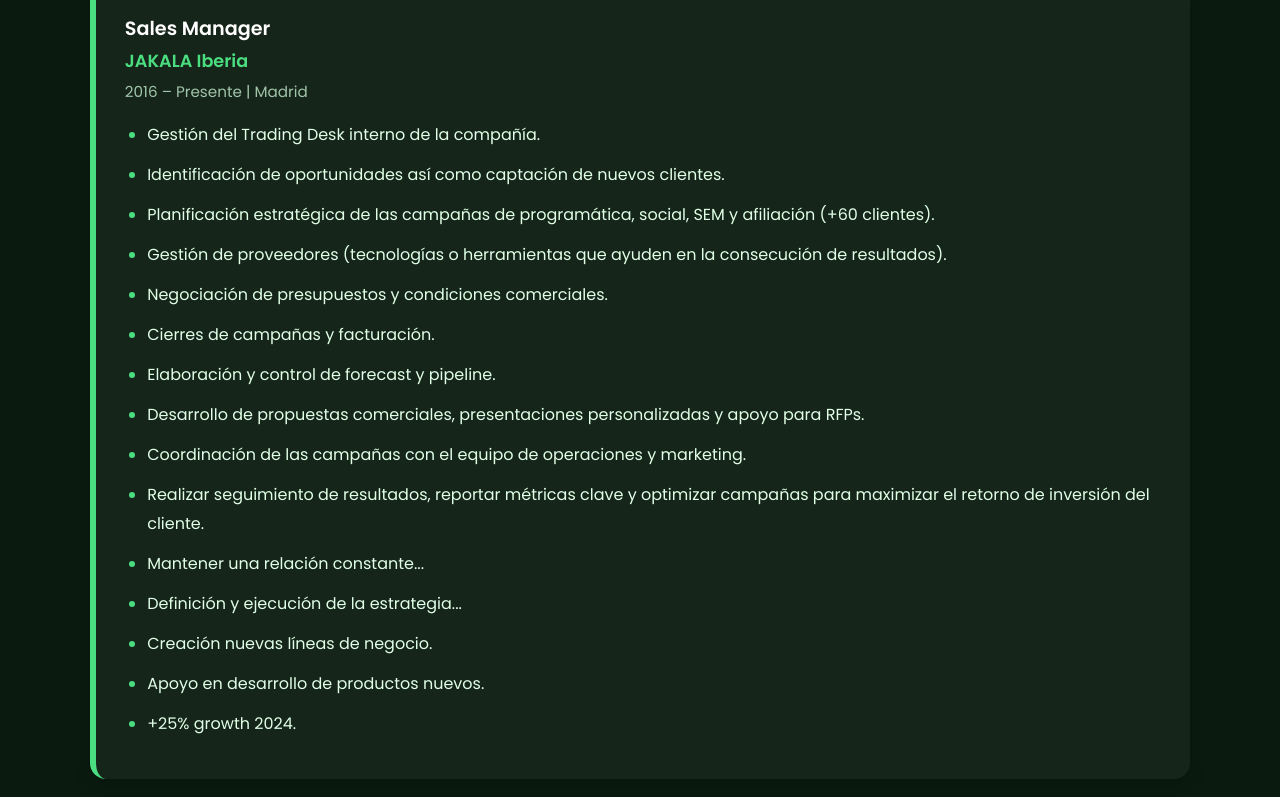
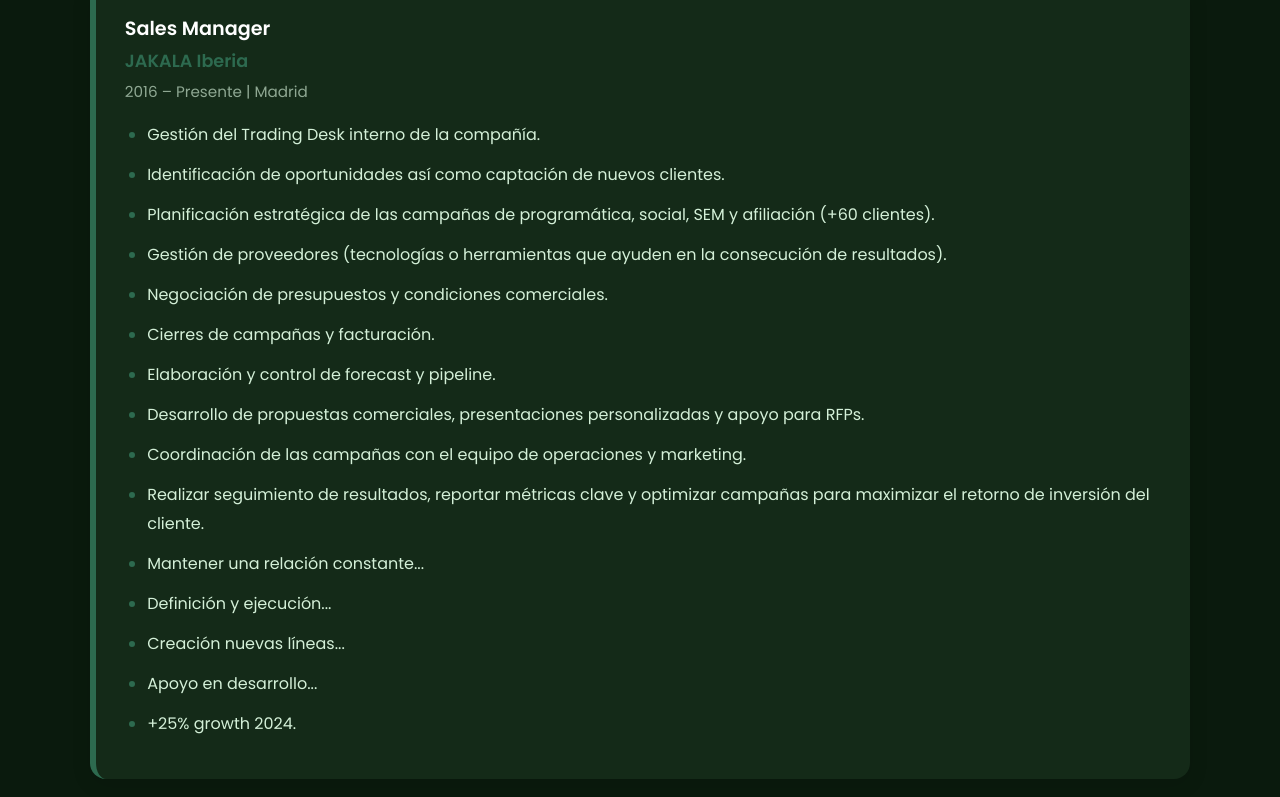
Before and after one commit to MartaAlvarez1922/resume, a plain HTML site: page index.html in a window 1280 px wide. Shown: the part 883-1680 px from the top of the page. Drawn offline with Linux system fonts and the light colour scheme.

Commit message:
Update index.html

```diff
--- a/index.html
+++ b/index.html
@@ -7,28 +7,28 @@
   <meta name="description" content="Sales Manager & Digital Marketing Expert | +10 años en growth, estrategia y client-centric | Madrid">
   <link href="https://fonts.googleapis.com/css2?family=Poppins:wght@300;400;500;600;700&display=swap" rel="stylesheet">
   <link rel="stylesheet" href="https://cdnjs.cloudflare.com/ajax/libs/font-awesome/6.5.0/css/all.min.css"/>
-  <link rel="icon" href="https://github.com/foto.png" type="image/png">
+  <link rel="icon" href="https://github.com/foto.jpg" type="image/jpg">
   <style>
     :root {
-      /* Verde profesional */
-      --bg: #0a1a0f;
-      --card: #16251a;
-      --text: #e0ffe6;
-      --accent: #4ade80;     /* Verde principal */
-      --accent-light: #6ee7a0;
-      --gray: #a0c4a8;
-      --border: #2a4d33;
-      --shadow: rgba(74, 222, 128, 0.25);
+      /* Verde botella (oscuro y elegante) */
+      --bg: #0a1a0d;
+      --card: #142a18;
+      --text: #d4f0d8;
+      --accent: #2d6a4f;     /* Verde botella */
+      --accent-light: #40916c;
+      --gray: #8fa893;
+      --border: #1e3a2a;
+      --shadow: rgba(45, 106, 79, 0.3);
     }
     [data-theme="light"] {
-      --bg: #f8fdfa;
+      --bg: #f5f9f6;
       --card: #ffffff;
-      --text: #0a1a0f;
-      --accent: #16a34a;
-      --accent-light: #22c55e;
-      --gray: #4b6f56;
+      --text: #0a1a0d;
+      --accent: #1b4332;
+      --accent-light: #2d6a4f;
+      --gray: #4a5e50;
       --border: #d0e6d6;
-      --shadow: rgba(34, 197, 94, 0.15);
+      --shadow: rgba(27, 67, 50, 0.15);
     }
     * { margin: 0; padding: 0; box-sizing: border-box; }
     body {
@@ -178,7 +178,7 @@
       display: flex; flex-wrap: wrap; gap: 0.8rem; margin-top: 1.5rem;
     }
     .skill {
-      background: rgba(74, 222, 128, 0.15);
+      background: rgba(45, 106, 79, 0.15);
       color: var(--accent);
       padding: 0.5rem 1rem;
       border-radius: 30px;
@@ -194,6 +194,22 @@
       border: 1px dashed var(--accent);
       font-style: italic;
       color: var(--gray);
+    }
+    .lang-bar {
+      display: inline-block;
+      width: 100px;
+      height: 8px;
+      background: var(--border);
+      border-radius: 4px;
+      overflow: hidden;
+      margin-left: 0.5rem;
+      vertical-align: middle;
+    }
+    .lang-bar-fill {
+      display: block;
+      height: 100%;
+      background: var(--accent);
+      width: 70%;
     }
     footer {
       text-align: center;
@@ -235,15 +251,14 @@
       <div class="contact">
         <a href="mailto:marta.alvarez.peinado@gmail.com"><i class="fas fa-envelope"></i> <span data-en="Email" data-es="Email">Email</span></a>
         <a href="https://linkedin.com/in/martaalvarezpeinado" target="_blank"><i class="fab fa-linkedin"></i> <span data-en="LinkedIn" data-es="LinkedIn">LinkedIn</span></a>
-        <a href="tel:+34600000000"><i class="fas fa-phone"></i> <span data-en="+34 600 000 000" data-es="+34 600 000 000">+34 600 000 000</span></a>
       </div>
     </header>
 
     <!-- ABOUT -->
     <section>
       <h2 data-en="About Me" data-es="Sobre Mí">Sobre Mí</h2>
-      <p data-en="Digital marketing professional with over 10 years of experience in growth, commercial strategy, and client management. Passionate about turning complex challenges into growth opportunities, leading teams with business vision, and maximizing ROI through data and creativity. Expert in programmatic, social, SEM, affiliation, and loyalty. Curious, solution-oriented, and always results-driven." data-es="Profesional del marketing digital orientada a resultados con más de 10 años de experiencia. Me motiva transformar retos complejos en oportunidades de crecimiento y el aprendizaje continuo. Creo firmemente en el poder del trabajo colaborativo, me considero una persona curiosa, con un alto sentido de la responsabilidad y actitud resolutiva.">
-        Profesional del <span class="highlight">marketing digital</span> orientada a resultados...
+      <p data-en="Results-driven Digital Marketing professional with over 10 years of experience in growth, commercial strategy, and client management. Passionate about transforming complex challenges into growth opportunities and continuous learning. Strong believer in collaborative work, with high responsibility and problem-solving attitude." data-es="Profesional del Marketing Digital orientada a resultados con más de 10 años de experiencia. Me motiva transformar retos complejos en oportunidades de crecimiento y el aprendizaje continuo. Creo firmemente en el poder del trabajo colaborativo, me considero una persona curiosa, con un alto sentido de la responsabilidad y actitud resolutiva.">
+        Profesional del <span class="highlight">Marketing Digital</span> orientada a resultados...
       </p>
     </section>
 
@@ -257,20 +272,20 @@
         <div class="company" data-en="JAKALA Iberia" data-es="JAKALA Iberia">JAKALA Iberia</div>
         <div class="date" data-en="2016 – Present | Madrid" data-es="2016 – Presente | Madrid">2016 – Presente | Madrid</div>
         <ul>
-          <li data-en="Managed internal Trading Desk and commercial team (4 people)." data-es="Gestión del Trading Desk interno de la compañía.">Gestión del Trading Desk interno de la compañía.</li>
-          <li data-en="Client acquisition and strategic planning of programmatic, social, SEM, and affiliation campaigns (+60 clients)." data-es="Identificación de oportunidades así como captación de nuevos clientes.">Identificación de oportunidades así como captación de nuevos clientes.</li>
-          <li data-en="Budget negotiation, supplier management, and campaign closure." data-es="Planificación estratégica de las campañas de programática, social, SEM y afiliación (+60 clientes).">Planificación estratégica de las campañas...</li>
+          <li data-en="Managed internal Trading Desk and commercial team (4 people)." data-es="Gestión del Trading Desk interno de la compañía.">Gestión del Trading Desk interno...</li>
+          <li data-en="Client acquisition and strategic planning of programmatic, social, SEM, and affiliation campaigns (+60 clients)." data-es="Identificación de oportunidades así como captación de nuevos clientes.">Identificación de oportunidades...</li>
+          <li data-en="Budget negotiation, supplier management, and campaign closure." data-es="Planificación estratégica de las campañas de programática, social, SEM y afiliación (+60 clientes).">Planificación estratégica...</li>
           <li data-en="Development of commercial proposals, RFPs, and personalized presentations." data-es="Gestión de proveedores (tecnologías o herramientas que ayuden en la consecución de resultados).">Gestión de proveedores...</li>
           <li data-en="Coordination with operations and marketing teams." data-es="Negociación de presupuestos y condiciones comerciales.">Negociación de presupuestos...</li>
-          <li data-en="Results tracking, KPI reporting, and campaign optimization to maximize ROI." data-es="Cierres de campañas y facturación.">Cierres de campañas y facturación.</li>
-          <li data-en="Definition and execution of the commercial team's sales strategy." data-es="Elaboración y control de forecast y pipeline.">Elaboración y control de forecast y pipeline.</li>
-          <li data-en="Creation of new business lines and support in new product development." data-es="Desarrollo de propuestas comerciales, presentaciones personalizadas y apoyo para RFPs.">Desarrollo de propuestas comerciales...</li>
+          <li data-en="Results tracking, KPI reporting, and campaign optimization to maximize ROI." data-es="Cierres de campañas y facturación.">Cierres de campañas...</li>
+          <li data-en="Definition and execution of the commercial team's sales strategy." data-es="Elaboración y control de forecast y pipeline.">Elaboración y control...</li>
+          <li data-en="Creation of new business lines and support in new product development." data-es="Desarrollo de propuestas comerciales, presentaciones personalizadas y apoyo para RFPs.">Desarrollo de propuestas...</li>
           <li data-en="Led launch of Engagement & Loyalty line (2024) → +€1M billed." data-es="Coordinación de las campañas con el equipo de operaciones y marketing.">Coordinación de las campañas...</li>
-          <li data-en="+25% growth in 2024." data-es="Realizar seguimiento de resultados, reportar métricas clave y optimizar campañas para maximizar el retorno de inversión del cliente.">Realizar seguimiento de resultados...</li>
+          <li data-en="+25% growth in 2024." data-es="Realizar seguimiento de resultados, reportar métricas clave y optimizar campañas para maximizar el retorno de inversión del cliente.">Realizar seguimiento...</li>
           <li data-es="Mantener una relación constante con los clientes para detectar nuevas oportunidades de negocio y fidelizarlos.">Mantener una relación constante...</li>
-          <li data-es="Definición y ejecución de la estrategia de venta del equipo comercial.">Definición y ejecución de la estrategia...</li>
-          <li data-es="Creación nuevas líneas de negocio.">Creación nuevas líneas de negocio.</li>
-          <li data-es="Apoyo en desarrollo de productos nuevos.">Apoyo en desarrollo de productos nuevos.</li>
+          <li data-es="Definición y ejecución de la estrategia de venta del equipo comercial.">Definición y ejecución...</li>
+          <li data-es="Creación nuevas líneas de negocio.">Creación nuevas líneas...</li>
+          <li data-es="Apoyo en desarrollo de productos nuevos.">Apoyo en desarrollo...</li>
           <li data-es="+25% growth 2024.">+25% growth 2024.</li>
         </ul>
       </div>
@@ -359,7 +374,11 @@
         <em data-en="September 22, 2023 – December 14, 2023" data-es="22 septiembre 2023 – 14 diciembre 2023">22 septiembre 2023 – 14 diciembre 2023</em>
       </div>
 
-      <p style="margin-top: 1.5rem;"><strong data-en="English:" data-es="Inglés:">Inglés:</strong> <span data-en="Advanced" data-es="Avanzado">Avanzado</span></p>
+      <p style="margin-top: 1.5rem;">
+        <strong data-en="English:" data-es="Inglés:">Inglés:</strong>
+        <span data-en="70%" data-es="70%">70%</span>
+        <div class="lang-bar"><div class="lang-bar-fill"></div></div>
+      </p>
     </section>
 
     <!-- FOOTER -->
```
